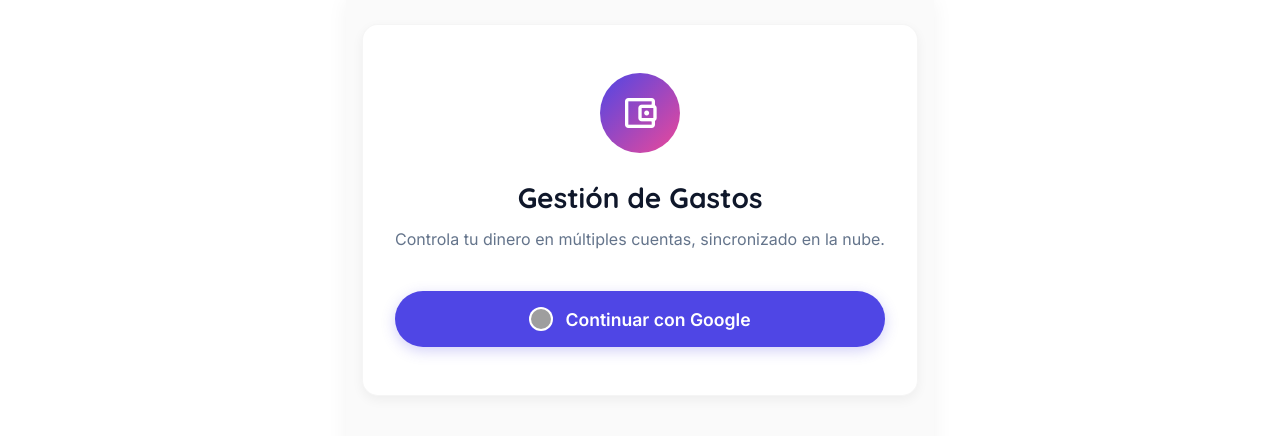
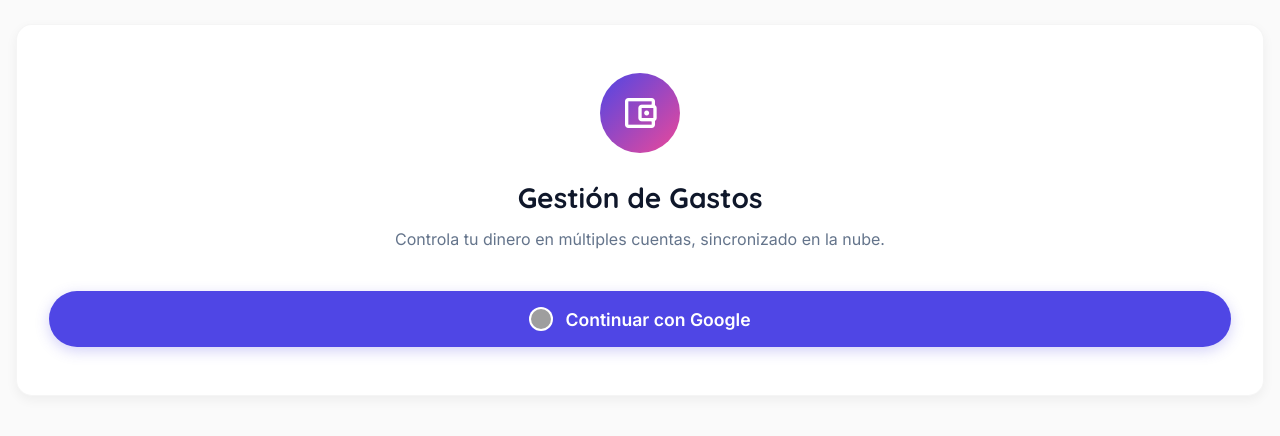
Before and after one commit to mfvc29/gestion_gastos, an Angular app in the folder web/: page /login in a window 1280 px wide. Shown: the top 436 px of the page. Built offline with nearby package versions, Linux system fonts and the light colour scheme; no server answers; grey boxes are pictures that could not be loaded.

Commit message:
style: fix app-root constraint and body justify content

```diff
--- a/web/src/styles.css
+++ b/web/src/styles.css
@@ -49,7 +49,14 @@ body {
   -webkit-font-smoothing: antialiased;
   min-height: 100vh;
   display: flex;
-  justify-content: center;
+  flex-direction: column;
+}
+
+app-root {
+  display: flex;
+  flex-direction: column;
+  flex: 1;
+  width: 100%;
 }
 
 h1, h2, h3, h4, h5, h6 {
```
Also changed, not shown: 1 other file (tests, documents, lock files or other folders).
